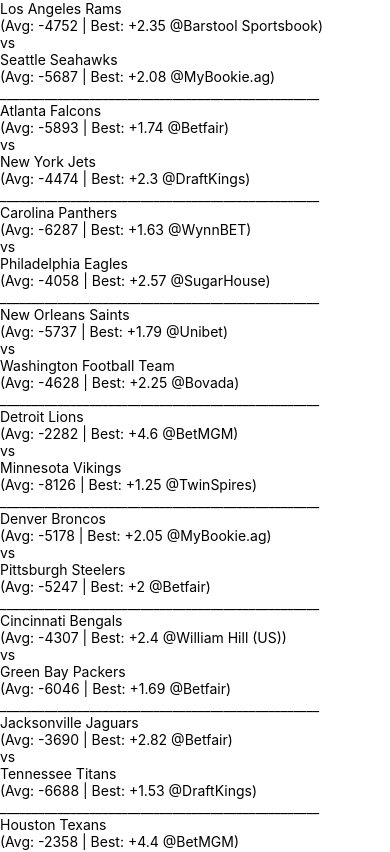
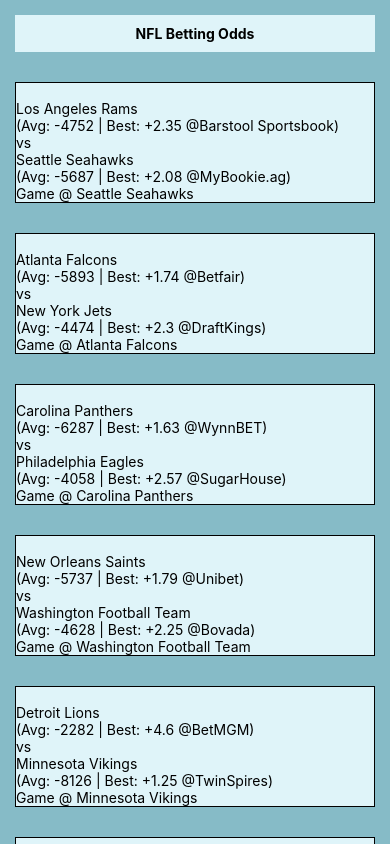
Before and after one commit to kyleair/React-Native-App, a React Native app: screen / in a window 390 px wide. Shown: the top 852 px of the page. Built offline with nearby package versions, Linux system fonts and the light colour scheme.

Commit message:
added home team, began styling using stylesheet

```diff
--- a/App.tsx
+++ b/App.tsx
@@ -53,8 +53,11 @@
       return <SafeAreaView><Text>Loading...</Text></SafeAreaView>;
     } else {
       return (
-        <SafeAreaView>
+        <SafeAreaView style={styles.container}>
           <ScrollView>
+            <Text style={styles.header}>
+              NFL Betting Odds
+            </Text>
           {databruh.map((game) => {
             let avg_odds_zero=0
             let best_odds_zero=game.sites[0].odds.h2h[0]
@@ -95,10 +98,14 @@
             if(avg_odds_one>=2) {avg_odds_one = Math.round((avg_odds_one-1)*100)}
             else {avg_odds_one = Math.round(-100/(avg_odds_one-1))}
 
-           return(<Text>
+           return(<View style={styles.gamebox}><Text>{'\n'}
               {game.teams[0]}{'\n'}(Avg: {(avg_odds_zero<=0?"":"+")}{avg_odds_zero} | Best: {(best_odds_zero<=0?"":"+")}{best_odds_zero} @{best_site_zero}){'\n'}vs{'\n'}
-              {game.teams[1]}{'\n'}(Avg: {(avg_odds_one<=0?"":"+")}{avg_odds_one} | Best: {(best_odds_one<=0?"":"+")}{best_odds_one} @{best_site_one}){'\n'}__________________________________________________{'\n'}
-              </Text>)
+              {game.teams[1]}{'\n'}(Avg: {(avg_odds_one<=0?"":"+")}{avg_odds_one} | Best: {(best_odds_one<=0?"":"+")}{best_odds_one} @{best_site_one}){'\n'}
+              </Text>
+              <Text>
+                Game @ {game.home_team}
+              </Text>
+              </View>)
           })}
           </ScrollView>
         </SafeAreaView>
@@ -110,16 +117,19 @@
 const styles = StyleSheet.create({
   container: {
     flex: 1,
-    backgroundColor: '#fff'
+    backgroundColor: '#86BBC7'
   },
   header: {
-    flex: 0.1,
-    alignSelf: 'center'
+    textAlign: 'center',
+    fontWeight: 'bold',
+    backgroundColor: '#DFF4F9',
+    margin:15,
+    padding:10,
   },
-  weekheader: {
-    flex: 0.1,
-  },
-  teamlist: {
-    padding: 25,
+  gamebox: {
+    borderWidth: 0.5,
+    borderColor:'black',
+    margin:15,
+    backgroundColor: '#DFF4F9'
   }
 });
```
